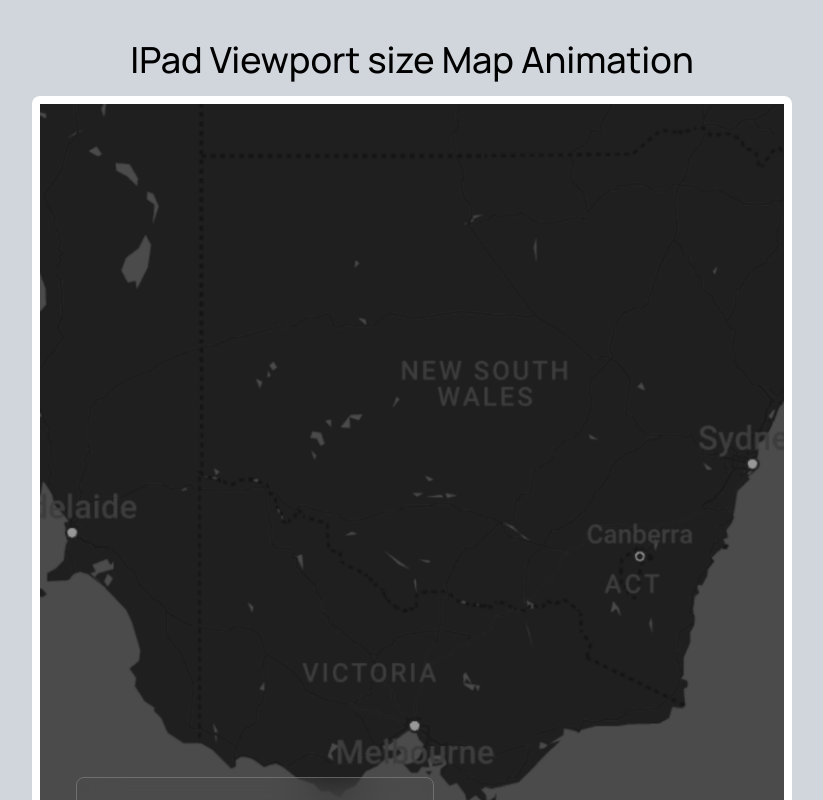
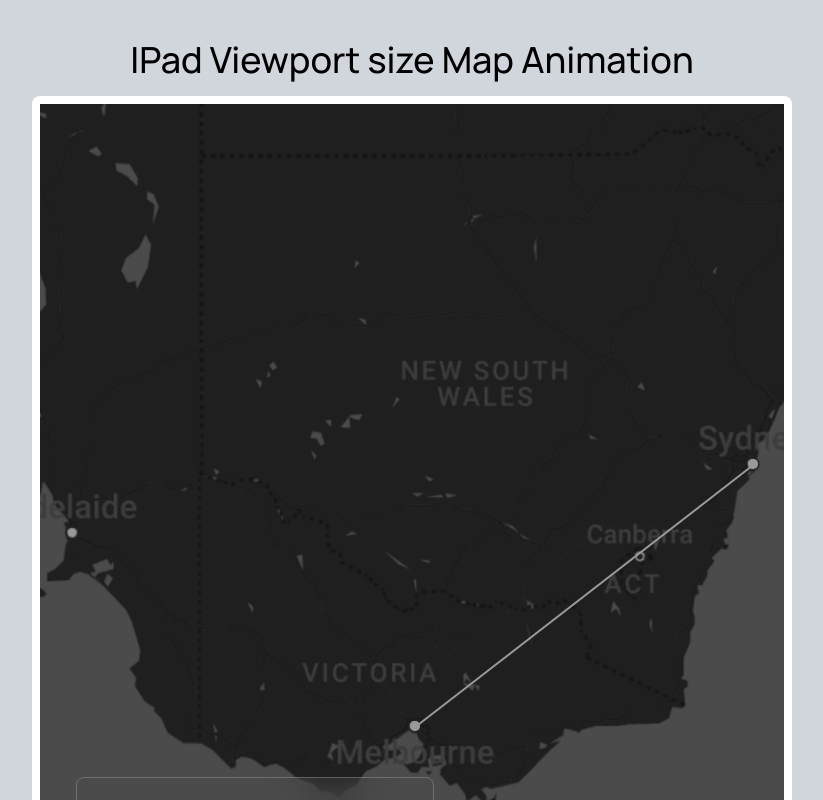
Before and after one commit to GEOFARL/map-animation, a Next.js app: page / in a window 1280 px wide. Shown: the top 800 px of the page, without its empty margins (228-1051 px from the left). Built offline with nearby package versions, Linux system fonts and the light colour scheme.

Commit message:
feat: add a few map elements

```diff
--- a/src/app/globals.css
+++ b/src/app/globals.css
@@ -58,7 +58,8 @@
 
 @theme {
   --font-hauora: "Hauora", sans-serif;
-  --color-animation-red: #D82222;
+  --color-animation-red: #d82222;
+  --color-marker: #999999;
 }
 
 @layer components {
--- a/src/app/page.tsx
+++ b/src/app/page.tsx
@@ -1,4 +1,4 @@
-import TabletMap from "@/components/TabletMap";
+import TabletMap from "@/components/table-map";
 
 const HomePage: React.FC = () => {
   return (
--- /dev/null
+++ b/src/components/map-elements/line.tsx
@@ -0,0 +1,28 @@
+type Props = {
+  x1: number;
+  y1: number;
+  x2: number;
+  y2: number;
+};
+
+const Line: React.FC<Props> = ({ x1, y1, x2, y2 }) => {
+  const deltaX = x2 - x1;
+  const deltaY = y2 - y1;
+  const length = Math.sqrt(deltaX ** 2 + deltaY ** 2);
+  const angle = Math.atan2(deltaY, deltaX) * (180 / Math.PI);
+
+  return (
+    <div
+      className={`absolute bg-marker h-[2px]`}
+      style={{
+        top: `${y1}px`,
+        left: `${x1}px`,
+        width: `${length}px`,
+        transform: `rotate(${angle}deg)`,
+        transformOrigin: "0 0",
+      }}
+    />
+  );
+};
+
+export default Line;
--- /dev/null
+++ b/src/components/map-elements/marker.tsx
@@ -0,0 +1,22 @@
+type Props = {
+  x: number;
+  y: number;
+  r: number;
+};
+
+const Marker: React.FC<Props> = ({ x, y, r }) => {
+  return (
+    <div
+      className="absolute rounded-full bg-marker"
+      style={{
+        top: `${y}px`,
+        left: `${x}px`,
+        width: `${r * 2}px`,
+        height: `${r * 2}px`,
+        transform: "translate(-50%, -50%)",
+      }}
+    />
+  );
+};
+
+export default Marker;
--- a/src/components/TabletMap.tsx
+++ b/src/components/table-map.tsx
@@ -1,10 +1,16 @@
-import TimeCard from "./TimeCard";
+import Line from "./map-elements/line";
+import Marker from "./map-elements/marker";
+import TimeCard from "./time-card";
 
 const TabletMap: React.FC = () => {
   return (
     <div className="relative w-[744px] h-[1000px] bg-[url('/images/australia-map.png')] bg-no-repeat bg-[length:531%] bg-[position:43.5%_36%]">
       <div className="absolute inset-0 bg-black/40"></div>
       <TimeCard />
+
+      <Marker x={374.5} y={622} r={5} />
+      <Marker x={712.5} y={360} r={5} />
+      <Line x1={374.5} y1={622} x2={712.5} y2={360} />
     </div>
   );
 };
```
Also changed, not shown: src/components/time-card.tsx (renamed from src/components/TimeCard.tsx).
